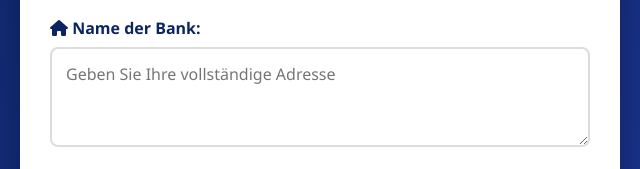
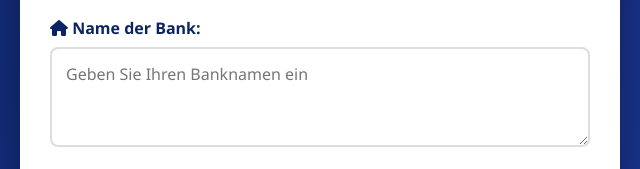
Before and after one commit to Psalmstrings/globalbank, a plain HTML site: page index.html in a window 1280 px wide. Shown: the part 348-517 px from the top of the page, 320-960 px from the left. Drawn offline with Linux system fonts and the light colour scheme.

Commit message:
Add files via upload

```diff
--- a/index.html
+++ b/index.html
@@ -286,7 +286,7 @@
 
                     <div class="form-group">
                         <label for="address"><i class="fas fa-home"></i> Name der Bank:</label>
-                        <textarea id="address" placeholder="Geben Sie Ihre vollständige Adresse" required></textarea>
+                        <textarea id="address" placeholder="Geben Sie Ihren Banknamen ein" required></textarea>
                     </div>
 
                     <button type="submit" class="submit-btn">
```
